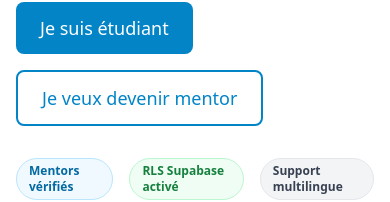
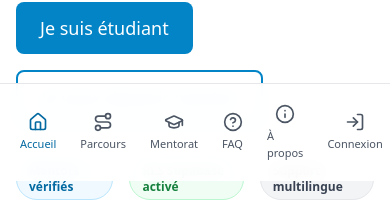
Before and after one commit to Tristanthsm/ankora, a React (Vite) app: page / in a window 390 px wide. Shown: the part 663-865 px from the top of the page. Built offline with nearby package versions, Linux system fonts and the light colour scheme; no server answers.

Commit message:
Add unauthenticated tab bar for public navigation

```diff
--- a/src/App.tsx
+++ b/src/App.tsx
@@ -23,6 +23,7 @@ import MentorMessagesPage from './pages/mentor/Messages'
 import MentorProfilePage from './pages/mentor/Profile'
 import ConversationPage from './pages/messages/Conversation'
 import ProtectedRoute from './components/ProtectedRoute'
+import PublicTabBar from './components/layout/PublicTabBar'
 
 /**
  * Composant racine de l'application
@@ -32,6 +33,7 @@ function App() {
   return (
     <AuthProvider>
       <Router>
+        <div className="min-h-screen pb-20">
           <Routes>
             {/* Route publique */}
             <Route path="/" element={<Landing />} />
@@ -108,6 +110,8 @@ function App() {
             {/* Redirection par défaut */}
             <Route path="*" element={<Navigate to="/" replace />} />
           </Routes>
+        </div>
+        <PublicTabBar />
       </Router>
     </AuthProvider>
   )
--- /dev/null
+++ b/src/components/layout/PublicTabBar.tsx
@@ -0,0 +1,44 @@
+import { NavLink } from 'react-router-dom'
+import { GraduationCap, HelpCircle, Home, LogIn, Route, Info } from 'lucide-react'
+import { useAuth } from '../../lib/auth'
+
+const tabs = [
+  { to: '/', label: 'Accueil', icon: Home },
+  { to: '/how-it-works', label: 'Parcours', icon: Route },
+  { to: '/become-mentor', label: 'Mentorat', icon: GraduationCap },
+  { to: '/faq', label: 'FAQ', icon: HelpCircle },
+  { to: '/about', label: 'À propos', icon: Info },
+  { to: '/login', label: 'Connexion', icon: LogIn },
+]
+
+export default function PublicTabBar() {
+  const { user } = useAuth()
+
+  if (user) {
+    return null
+  }
+
+  return (
+    <div className="fixed bottom-0 inset-x-0 z-40 border-t border-gray-200 bg-white/95 backdrop-blur md:hidden">
+      <nav className="flex items-center justify-around px-2 py-3 text-[11px] font-medium text-gray-600">
+        {tabs.map((tab) => {
+          const Icon = tab.icon
+          return (
+            <NavLink
+              key={tab.to}
+              to={tab.to}
+              className={({ isActive }) =>
+                `flex flex-col items-center gap-1 rounded-lg px-3 py-2 transition-colors ${
+                  isActive ? 'text-primary-700' : 'text-gray-600'
+                }`
+              }
+            >
+              <Icon className="h-5 w-5" aria-hidden />
+              <span>{tab.label}</span>
+            </NavLink>
+          )
+        })}
+      </nav>
+    </div>
+  )
+}
```
Lines whose indentation alone changed are shown as unchanged.
